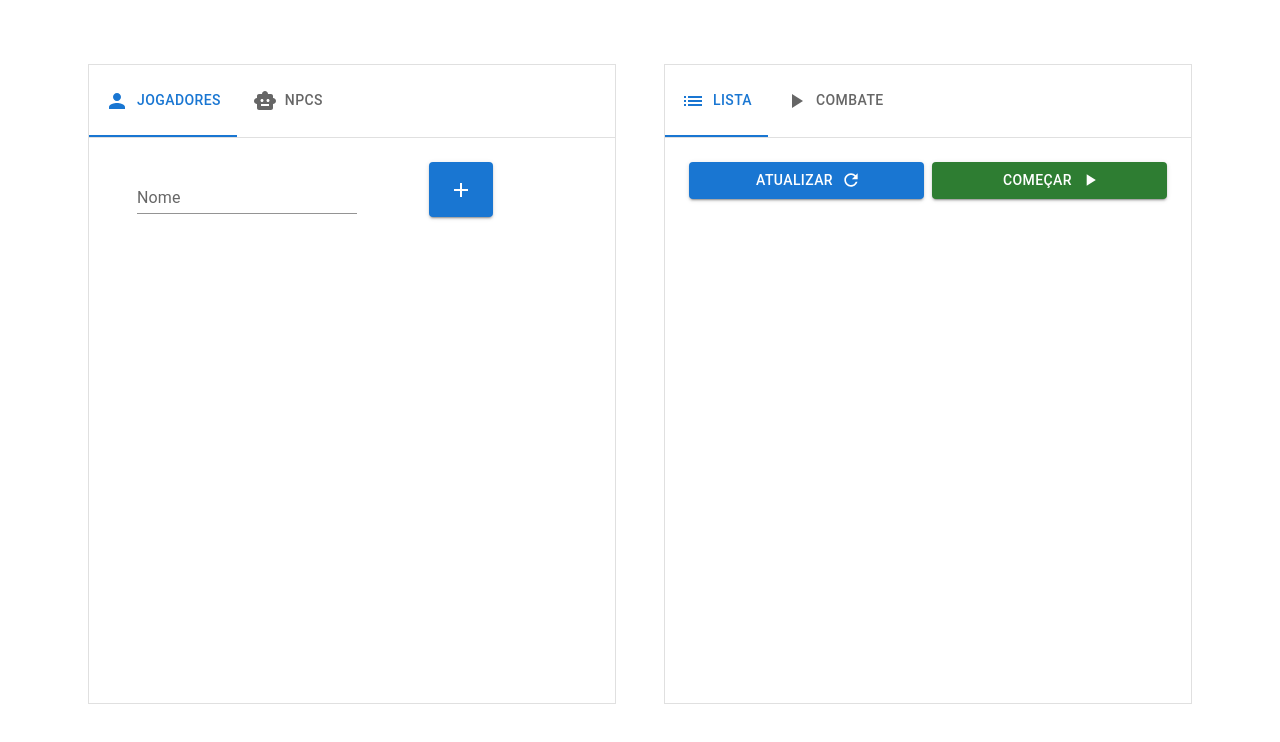
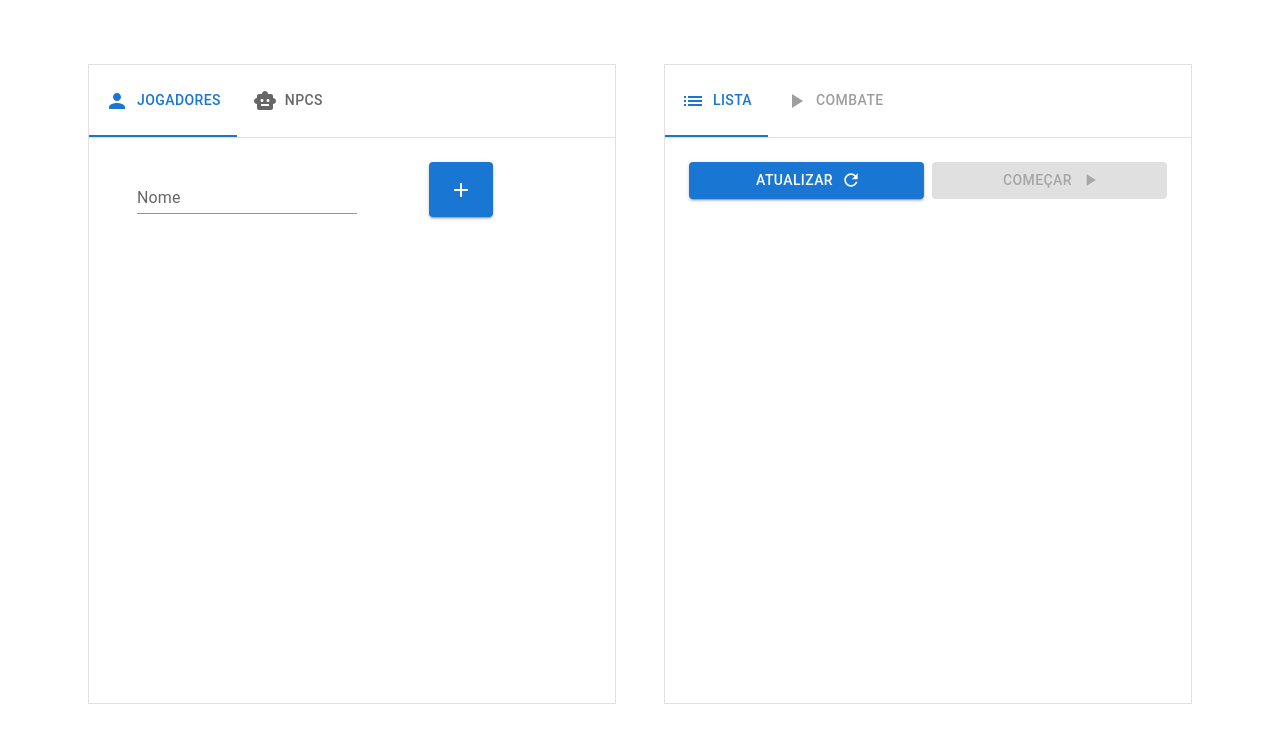
Before and after one commit to victorhmd/turnosrpg, a React (Create React App) app: page / in a window 1280 px wide. Shown: the top 742 px of the page. Built offline with nearby package versions, Linux system fonts and the light colour scheme.

Commit message:
Disable botão começar e tab combate

```diff
--- a/src/App.tsx
+++ b/src/App.tsx
@@ -114,7 +114,7 @@ export default function App() {
           <Box sx={{ borderBottom: 1, borderColor: 'divider' }}>
             <Tabs value={valueTabTurns} onChange={handleChangTabTurns} aria-label="basic tabs example">
               <Tab icon={<List />} iconPosition="start" label="Lista" {...a11yProps(0)} />
-              <Tab icon={<PlayArrow />} iconPosition="start" label="Combate" {...a11yProps(1)} />
+              <Tab icon={<PlayArrow />} disabled iconPosition="start" label="Combate" {...a11yProps(1)} />
             </Tabs>
           </Box>
           <TabPanel value={valueTabTurns} index={0}>
@@ -125,7 +125,7 @@ export default function App() {
                 </Button>
               </Grid>
               <Grid item xs={6} textAlign="center">
-                <Button variant="contained" color="success" endIcon={<PlayArrow />} onClick={click_ComecarBtn} fullWidth>
+                <Button variant="contained" color="success" disabled endIcon={<PlayArrow />} onClick={click_ComecarBtn} fullWidth>
                   Começar
                 </Button>
               </Grid>
@@ -169,7 +169,7 @@ export default function App() {
             <Tab icon={<Person />}{...a11yProps(0)} />
             <Tab icon={<SmartToy />}{...a11yProps(1)} />
             <Tab icon={<List />} {...a11yProps(2)} />
-            <Tab icon={<PlayArrow />}{...a11yProps(3)} />
+            <Tab icon={<PlayArrow />}{...a11yProps(3)} disabled/>
           </Tabs>
           <TabPanel value={valueTabMobile} index={0} >
             <Box sx={{ width: '60vw' }}>
@@ -200,7 +200,7 @@ export default function App() {
                   </Button>
                 </Grid>
                 <Grid item xs={6} textAlign="center">
-                  <Button variant="contained" color="success" endIcon={<PlayArrow />} onClick={click_ComecarBtn} fullWidth>
+                  <Button variant="contained" color="success" disabled endIcon={<PlayArrow />} onClick={click_ComecarBtn} fullWidth>
                     Começar
                   </Button>
                 </Grid>
```
